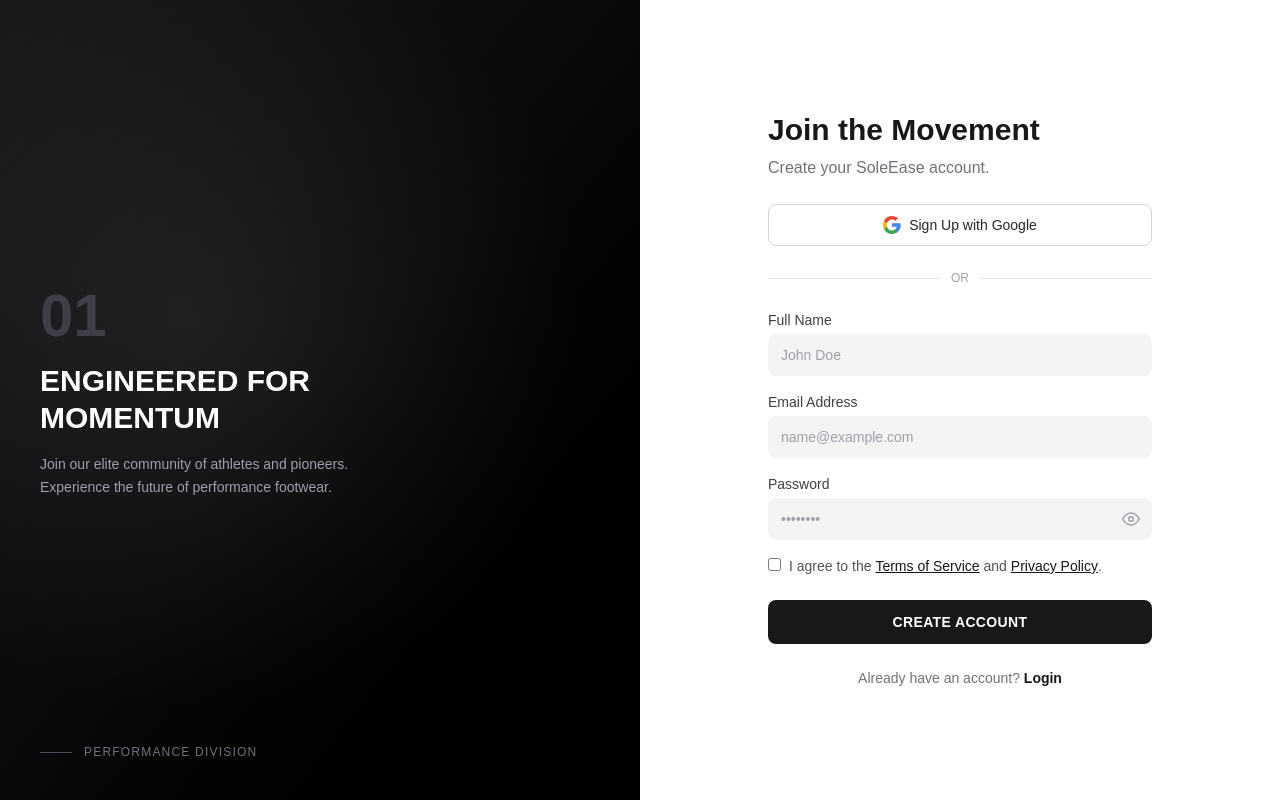
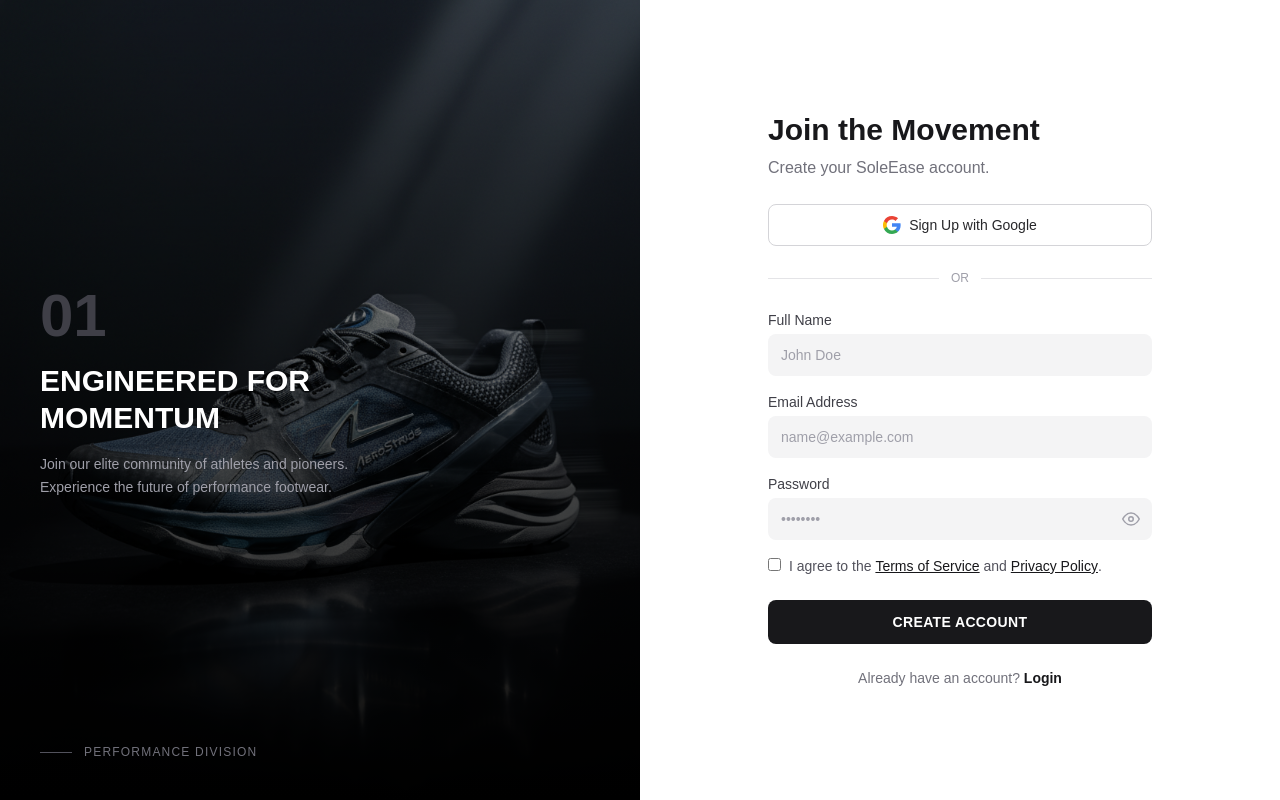
Before and after one commit to Gauravbudhathoki/SoleEase-Frontend, a Next.js app: page /register in a window 1280 px wide. Built offline with nearby package versions, Linux system fonts and the light colour scheme; no server answers.

Commit message:
register

```diff
--- a/src/app/register/page.tsx
+++ b/src/app/register/page.tsx
@@ -43,8 +43,13 @@
   return (
     <div className="min-h-screen flex flex-col md:flex-row">
       {/* Left panel */}
-      <div className="relative hidden md:flex md:w-1/2 flex-col justify-between bg-gradient-to-br from-zinc-900 via-zinc-950 to-black p-10 text-white overflow-hidden">
-        <div className="absolute inset-0 bg-[radial-gradient(circle_at_30%_40%,rgba(255,255,255,0.08),transparent_60%)]" />
+      <div className="relative hidden md:flex md:w-1/2 flex-col justify-between text-white overflow-hidden p-10">
+        <img
+          src="/images/register-hero.png"
+          alt="SoleEase performance sneaker"
+          className="absolute inset-0 w-full h-full object-cover"
+        />
+        <div className="absolute inset-0 bg-gradient-to-t from-black via-black/60 to-black/20" />
 
         <div />
 
```
